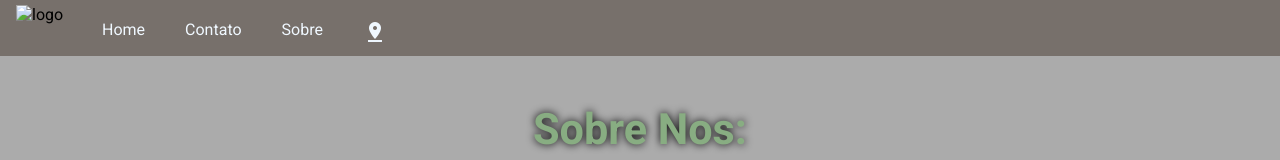
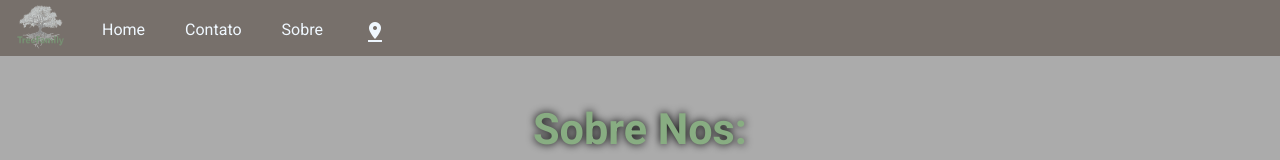
Before and after one commit to dev-jonathan/PP1_JonathanM, a plain HTML site: page ongInfo.html in a window 1280 px wide. Shown: the top 160 px of the page. Drawn offline with Linux system fonts and the light colour scheme.

Commit message:
Update ongInfo.html

```diff
--- a/ongInfo.html
+++ b/ongInfo.html
@@ -16,7 +16,7 @@
 
   <nav class="navegacao">
     <ul>
-      <li><img class="logo" src="imgs/logo.png" alt="logo"></li>
+      <li><img class="logo" src="logo.png" alt="logo"></li>
       <li><a href="index.html">Home</a></li>
       <li><a href="forms.html">Contato</a></li>
       <li><a href="ongInfo.html">Sobre</a></li>
```
